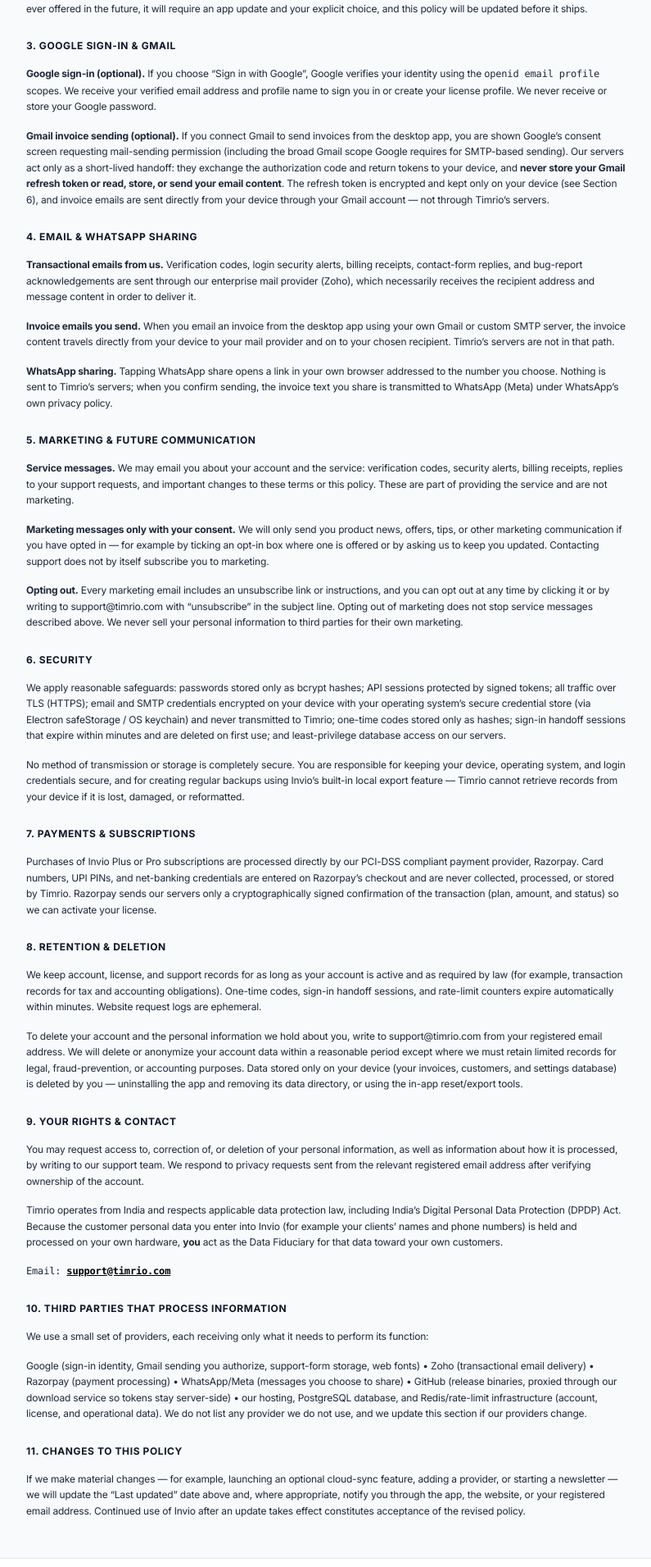
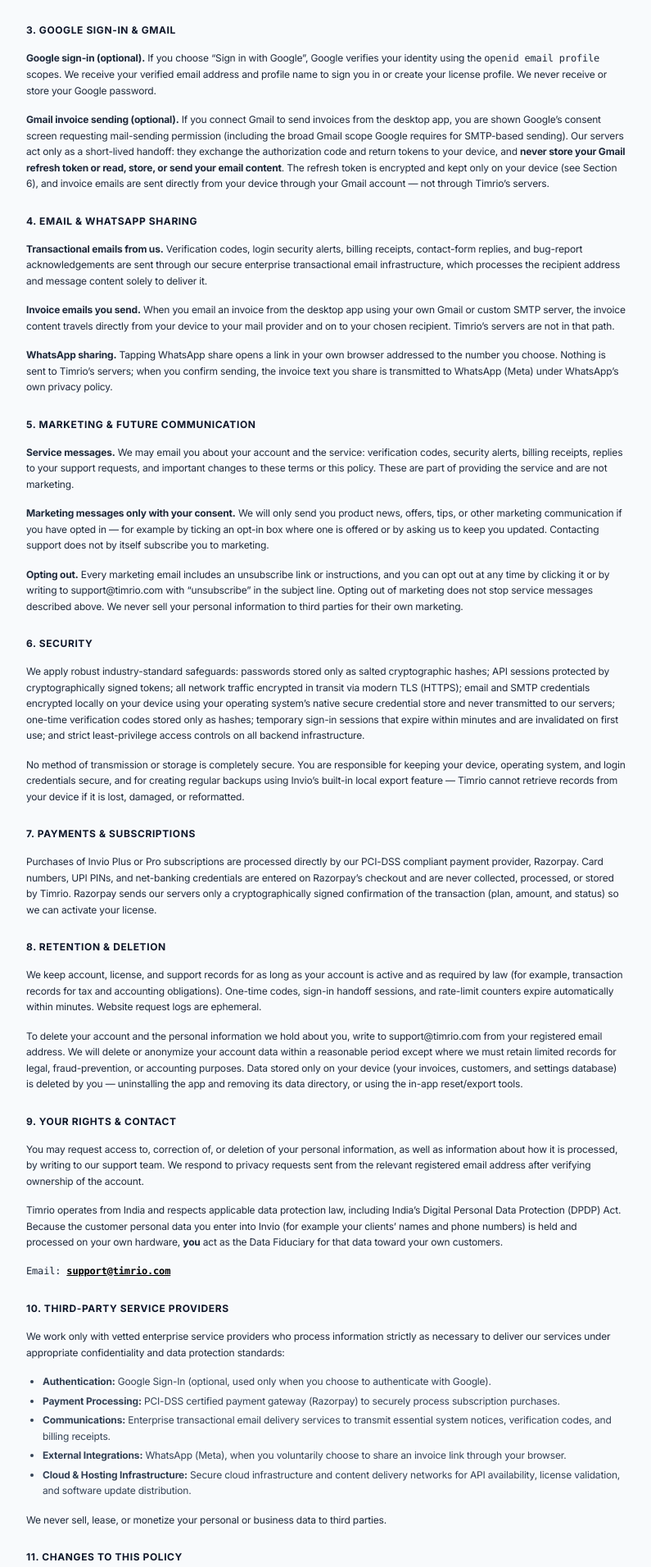
Before and after one commit to sktigpta/invio-website, a React (Vite) app: page /privacy-policy in a window 1280 px wide. Shown: the part 886-2797 px from the top of the page at 82% size, without its empty margins (242-1037 px from the left). Built offline with nearby package versions, Linux system fonts and the light colour scheme; no server answers; the HTML template or start-up script is replaced by a standard one; a web font is replaced by a local one.

Commit message:
docs(legal): sanitize public pages and remove internal tech vendor disclosures

```diff
--- a/src/pages/ChangelogPage.jsx
+++ b/src/pages/ChangelogPage.jsx
@@ -481,7 +481,7 @@ export function ChangelogPage() {
           5. Binary Verification &amp; Security Baseline
         </h3>
         <p>
-          All Invio desktop installers enforce Electron <code>contextIsolation: true</code>, strictly disable <code>nodeIntegration: false</code>, validate all IPC payloads, and secure email credentials inside the OS cryptographic keychain via <code>safeStorage</code>.
+          All Invio desktop installers enforce strict process isolation, sandboxed interface execution, validated IPC payloads, and secure email credential protection inside the operating system cryptographic keychain.
         </p>
       </section>
     </A4DocLayout>
--- a/src/pages/ContactPage.jsx
+++ b/src/pages/ContactPage.jsx
@@ -100,7 +100,7 @@ export function ContactPage() {
           </div>
         </div>
 
-        {/* Contact form -> API -> contact sheet -> Zoho auto-reply */}
+        {/* Contact form submission */}
         {sent ? (
           <div className="rounded-2xl border border-emerald-200 bg-emerald-50 p-6 text-center">
             <div className="size-12 rounded-full bg-emerald-100 text-emerald-600 flex items-center justify-center mx-auto mb-3">
--- a/src/pages/CookiePolicyPage.jsx
+++ b/src/pages/CookiePolicyPage.jsx
@@ -31,7 +31,7 @@ export function CookiePolicyPage() {
         We employ a minimal, privacy-conscious approach to web storage:
       </p>
       <ul className="list-disc pl-5 space-y-1">
-        <li><strong>Strictly Necessary &amp; Security Cookies:</strong> Deployed ephemerally by our content delivery network and edge hosting infrastructure (such as Vercel) to protect against distributed denial-of-service (DDoS) attacks and ensure stable, secure HTTP transmission.</li>
+        <li><strong>Strictly Necessary &amp; Security Cookies:</strong> Deployed ephemerally by our content delivery network and edge hosting infrastructure to protect against distributed denial-of-service (DDoS) attacks and ensure stable, secure HTTP transmission.</li>
         <li><strong>Functional Browser Local Storage:</strong> Used strictly on your client browser to store non-identifying interface preferences, such as retaining your selected operating system download tab and preserving entered calculation parameters in our free online tax calculators.</li>
         <li><strong>Zero Cross-Site Advertising Trackers:</strong> We do not deploy third-party advertising cookies, behavioural profiling trackers, or retargeting pixels on this website.</li>
       </ul>
--- a/src/pages/DocsPage.jsx
+++ b/src/pages/DocsPage.jsx
@@ -638,7 +638,7 @@ export function DocsPage() {
               Option B: Using Your Email with an App Password
             </h2>
             <p>
-              For security, email providers like Google, Yahoo, and Zoho require an <strong>App Password</strong> (a special 16-letter code) instead of your regular email password when sending emails through software:
+              For security, email providers like Google, Microsoft, and Yahoo require an <strong>App Password</strong> (a special 16-letter code) instead of your regular email password when sending emails through software:
             </p>
 
             <p className="font-semibold text-slate-900 pt-1">
--- a/src/pages/EulaPage.jsx
+++ b/src/pages/EulaPage.jsx
@@ -31,7 +31,7 @@ export function EulaPage() {
         <strong>Core Free Edition:</strong> The core desktop invoicing edition is licensed free of charge for unlimited offline invoice generation, customer management, inventory cataloguing, and standard A4 printing on a standalone machine.
       </p>
       <p>
-        <strong>Commercial Plus &amp; Pro Editions:</strong> Commercial hardware features (such as secondary customer POS display screens, ESC/POS thermal receipt printing, email delivery, multi-counter PostgreSQL network mode, and priority engineering support) require an active commercial subscription or workstation activation.
+        <strong>Commercial Plus &amp; Pro Editions:</strong> Commercial hardware features (such as secondary customer POS display screens, ESC/POS thermal receipt printing, email delivery, multi-counter local network mode, and priority engineering support) require an active commercial subscription or workstation activation.
       </p>
 
       <h2 className="text-xs font-bold uppercase tracking-wider text-slate-900 pt-3">
@@ -57,7 +57,7 @@ export function EulaPage() {
         5. Local Data Sovereignty
       </h2>
       <p>
-        You retain absolute title and ownership over all customer information, product catalogues, tax numbers, and invoices stored in your local SQLite database file. The Software processes your records locally and does not claim ownership or access rights over your business data.
+        You retain absolute title and ownership over all customer information, product catalogues, tax numbers, and invoices stored in your local database on your device. The Software processes your records locally and does not claim ownership or access rights over your business data.
       </p>
 
       <h2 className="text-xs font-bold uppercase tracking-wider text-slate-900 pt-3">
--- a/src/pages/PrivacyPolicyPage.jsx
+++ b/src/pages/PrivacyPolicyPage.jsx
@@ -26,8 +26,8 @@ export function PrivacyPolicyPage() {
       </h2>
       <p>
         <strong>Account &amp; license information.</strong> When you register or sign in, we collect your email address,
-        business or shop name, first and last name (if provided), and a bcrypt hash of your password — never the
-        password itself. New email registrations require a 4-digit one-time code sent to your address before the account
+        business or shop name, first and last name (if provided), and a salted cryptographic hash of your password — never the
+        plain password itself. New email registrations require a verification code sent to your address before the account
         is verified.
       </p>
       <p>
@@ -60,8 +60,8 @@ export function PrivacyPolicyPage() {
       </h2>
       <p>
         Your invoices, quotations, customer directory entries, product catalogues, inventory levels, and financial
-        ledgers are stored <strong>on your own computer</strong> in the app&rsquo;s embedded SQLite database by default,
-        or in a PostgreSQL database you choose and host yourself (for example on your main counter PC for
+        ledgers are stored <strong>on your own computer</strong> in the app&rsquo;s local database by default,
+        or in a local-network database you choose and host yourself (for example on your main counter PC for
         multi-terminal use over your shop&rsquo;s local network). You retain full ownership and control of these records.
       </p>
       <p>
@@ -94,8 +94,8 @@ export function PrivacyPolicyPage() {
       </h2>
       <p>
         <strong>Transactional emails from us.</strong> Verification codes, login security alerts, billing receipts,
-        contact-form replies, and bug-report acknowledgements are sent through our enterprise mail provider (Zoho),
-        which necessarily receives the recipient address and message content in order to deliver it.
+        contact-form replies, and bug-report acknowledgements are sent through our secure enterprise transactional email
+        infrastructure, which processes the recipient address and message content solely to deliver it.
       </p>
       <p>
         <strong>Invoice emails you send.</strong> When you email an invoice from the desktop app using your own Gmail or
@@ -132,11 +132,12 @@ export function PrivacyPolicyPage() {
         6. Security
       </h2>
       <p>
-        We apply reasonable safeguards: passwords stored only as bcrypt hashes; API sessions protected by signed tokens;
-        all traffic over TLS (HTTPS); email and SMTP credentials encrypted on your device with your operating
-        system&rsquo;s secure credential store (via Electron safeStorage / OS keychain) and never transmitted to Timrio;
-        one-time codes stored only as hashes; sign-in handoff sessions that expire within minutes and are deleted on
-        first use; and least-privilege database access on our servers.
+        We apply robust industry-standard safeguards: passwords stored only as salted cryptographic hashes; API sessions
+        protected by cryptographically signed tokens; all network traffic encrypted in transit via modern TLS (HTTPS);
+        email and SMTP credentials encrypted locally on your device using your operating system&rsquo;s native secure
+        credential store and never transmitted to our servers; one-time verification codes stored only as hashes;
+        temporary sign-in sessions that expire within minutes and are invalidated on first use; and strict
+        least-privilege access controls on all backend infrastructure.
       </p>
       <p>
         No method of transmission or storage is completely secure. You are responsible for keeping your device, operating
@@ -189,17 +190,20 @@ export function PrivacyPolicyPage() {
       </p>
 
       <h2 className="text-xs font-bold uppercase tracking-wider text-slate-900 pt-3">
-        10. Third Parties That Process Information
+        10. Third-Party Service Providers
       </h2>
       <p>
-        We use a small set of providers, each receiving only what it needs to perform its function:
+        We work only with vetted enterprise service providers who process information strictly as necessary to deliver our services under appropriate confidentiality and data protection standards:
       </p>
+      <ul className="list-disc pl-5 space-y-1 text-xs text-slate-700 leading-relaxed my-2">
+        <li><strong>Authentication:</strong> Google Sign-In (optional, used only when you choose to authenticate with Google).</li>
+        <li><strong>Payment Processing:</strong> PCI-DSS certified payment gateway (Razorpay) to securely process subscription purchases.</li>
+        <li><strong>Communications:</strong> Enterprise transactional email delivery services to transmit essential system notices, verification codes, and billing receipts.</li>
+        <li><strong>External Integrations:</strong> WhatsApp (Meta), when you voluntarily choose to share an invoice link through your browser.</li>
+        <li><strong>Cloud &amp; Hosting Infrastructure:</strong> Secure cloud infrastructure and content delivery networks for API availability, license validation, and software update distribution.</li>
+      </ul>
       <p>
-        Google (sign-in identity, Gmail sending you authorize, support-form storage, web fonts) • Zoho (transactional
-        email delivery) • Razorpay (payment processing) • WhatsApp/Meta (messages you choose to share) • GitHub (release
-        binaries, proxied through our download service so tokens stay server-side) • our hosting, PostgreSQL database,
-        and Redis/rate-limit infrastructure (account, license, and operational data). We do not list any provider we do
-        not use, and we update this section if our providers change.
+        We never sell, lease, or monetize your personal or business data to third parties.
       </p>
 
       <h2 className="text-xs font-bold uppercase tracking-wider text-slate-900 pt-3">
--- a/src/pages/SecurityPage.jsx
+++ b/src/pages/SecurityPage.jsx
@@ -21,26 +21,26 @@ export function SecurityPage() {
         1. Desktop Architecture &amp; Process Isolation
       </h2>
       <ul className="list-disc pl-5 space-y-1">
-        <li><strong>Electron Context Isolation:</strong> The UI rendering layer operates with <code>contextIsolation: true</code> strictly enabled, ensuring complete separation between Web DOM execution and underlying native operating system primitives.</li>
-        <li><strong>Disabled Node Integration:</strong> <code>nodeIntegration: false</code> is strictly enforced across all application windows, preventing untrusted code from invoking Node.js runtime APIs.</li>
-        <li><strong>Narrow &amp; Validated IPC:</strong> Communication between the renderer interface and native background workers is restricted to explicit, validated Inter-Process Communication (IPC) channels with strict payload schemas and input sanitization.</li>
+        <li><strong>Sandboxed Interface Isolation:</strong> The desktop user interface runs within a strict isolated execution sandbox, ensuring complete separation between interface rendering and native operating system primitives.</li>
+        <li><strong>Restricted System Access:</strong> Direct low-level system execution is restricted; untrusted interface scripts cannot execute arbitrary native system commands.</li>
+        <li><strong>Narrow &amp; Validated IPC:</strong> Communication between the renderer interface and background workers is strictly restricted to typed, schema-validated internal communication channels with rigorous input sanitization.</li>
       </ul>
 
       <h2 className="text-xs font-bold uppercase tracking-wider text-slate-900 pt-3">
         2. Credential Encryption &amp; Key Storage
       </h2>
       <ul className="list-disc pl-5 space-y-1">
-        <li><strong>Native OS Keychain Encryption:</strong> User email secrets (such as Google OAuth refresh tokens and SMTP account passwords) are never stored in plain text, unencrypted JSON, or browser storage. All credentials are encrypted using the operating system&rsquo;s cryptographic key store via Electron&rsquo;s <code>safeStorage</code> API (Windows Data Protection API [DPAPI], macOS Keychain, or Linux Secret Service).</li>
-        <li><strong>Fail-Closed Security:</strong> Authentication handoffs are configured to fail closed; network or token failures never bypass authentication gates.</li>
+        <li><strong>Native OS Keychain Encryption:</strong> User email secrets (such as OAuth tokens and custom SMTP passwords) are never stored in plain text or browser storage. All sensitive credentials are cryptographically protected using your operating system&rsquo;s native secure key store (such as Windows DPAPI, macOS Keychain, or Linux Secret Service).</li>
+        <li><strong>Fail-Closed Security:</strong> Authentication handoffs are configured to fail closed; network disruptions or token errors never bypass authentication gates.</li>
       </ul>
 
       <h2 className="text-xs font-bold uppercase tracking-wider text-slate-900 pt-3">
         3. Local Database &amp; Zero Network Telemetry
       </h2>
       <ul className="list-disc pl-5 space-y-1">
-        <li><strong>Local SQLite Storage:</strong> Invoices, pricing catalogues, inventory tallies, and customer identities are stored exclusively inside a local SQLite file in your user application data path.</li>
+        <li><strong>Local Data Custody:</strong> Invoices, pricing catalogues, inventory tallies, and customer identities are stored securely inside a local database file in your user application data path on your device.</li>
         <li><strong>No Cloud Ledger Transmission:</strong> Timrio operates no background sync daemon that collects or reads your financial records. Your business documents never transit our servers.</li>
-        <li><strong>Transport Security:</strong> All external communication (such as checking the version update feed) enforces TLS 1.3 encryption over HTTPS.</li>
+        <li><strong>Transport Security:</strong> All external communication (such as checking the version update feed) enforces TLS encryption over HTTPS.</li>
       </ul>
 
       <h2 className="text-xs font-bold uppercase tracking-wider text-slate-900 pt-3">
--- a/src/pages/TermsPage.jsx
+++ b/src/pages/TermsPage.jsx
@@ -74,7 +74,7 @@ export function TermsPage() {
         7. Data Ownership &amp; Local Custody
       </h2>
       <p>
-        You retain full ownership, title, and intellectual property rights in and to all data, customer profiles, product prices, and transaction records stored within your local SQLite database. Timrio claims no ownership or proprietary interest in your business data.
+        You retain full ownership, title, and intellectual property rights in and to all data, customer profiles, product prices, and transaction records stored within your local database files on your device. Timrio claims no ownership or proprietary interest in your business data.
       </p>
 
       <h2 className="text-xs font-bold uppercase tracking-wider text-slate-900 pt-3">
--- a/src/utils/seoHelper.js
+++ b/src/utils/seoHelper.js
@@ -143,9 +143,9 @@ export const PAGE_METADATA = {
   },
   'docs-security': {
     title: 'Security & Privacy Architecture – Invio Docs | Timrio',
-    description: 'Overview of Invio zero-cloud privacy, Electron safeStorage credential encryption, and contextIsolation architecture.',
+    description: 'Overview of Invio zero-cloud privacy, OS-level credential encryption, and isolated desktop application architecture.',
     canonical: `${BASE_URL}/docs/security`,
-    keywords: 'Invio security, offline privacy, zero cloud sync, safeStorage encryption',
+    keywords: 'Invio security, offline privacy, zero cloud sync, credential encryption, desktop security',
     schemaType: 'TechArticle',
   },
   'docs-troubleshooting': {
```
